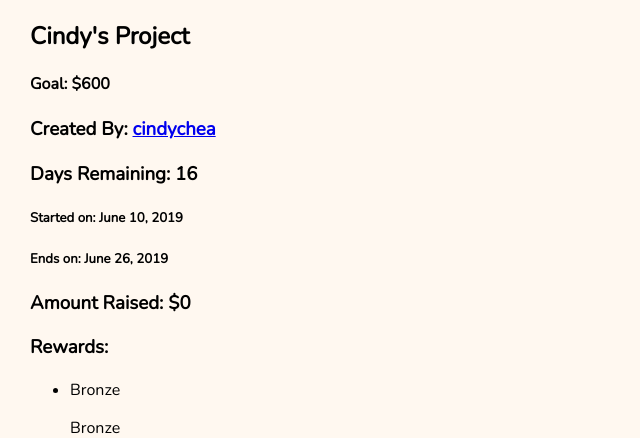
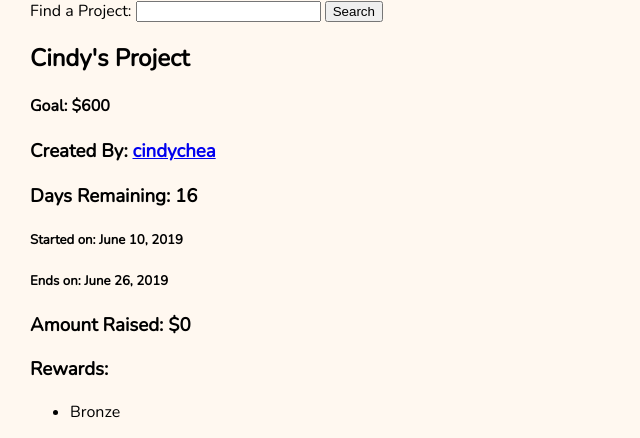
Before and after one commit to cindychea/crowdfunder, a Django app: page /project/1 in a window 1280 px wide. Shown: the part 153-591 px from the top of the page, without its empty margins (0-640 px from the left). Run offline with Django 3.2, Linux system fonts and the light colour scheme; data comes from the database, SQL or seed files in the repository.

Commit message:
added search bar

```diff
--- a/crowdfunder/models.py
+++ b/crowdfunder/models.py
@@ -2,6 +2,7 @@
 from django.contrib.auth.models import AbstractUser
 from django.db import models
 from datetime import date, datetime
+from tagging.fields import TagField
 
 class User(AbstractUser):
     bio = models.TextField(max_length=500, blank=True, null=True)
@@ -19,6 +20,7 @@ class Project(models.Model):
     end_date = models.DateField()
     owner = models.ForeignKey(User, on_delete=models.CASCADE, related_name='projects')
     expired = models.BooleanField(default=False)
+    tags = TagField()
 
     def total_contributions(self):
         return sum([c.reward.amount for c in self.contributions.all()])
@@ -44,6 +46,7 @@ class Project(models.Model):
         time_left = self.end_date - now
         return time_left.days
 
+
 class Reward(models.Model):
     title = models.CharField(max_length=255)
     amount = models.IntegerField()
--- a/crowdfunder/settings.py
+++ b/crowdfunder/settings.py
@@ -37,7 +37,8 @@ INSTALLED_APPS = [
     'django.contrib.sessions',
     'django.contrib.messages',
     'django.contrib.staticfiles',
-    'crowdfunder'
+    'crowdfunder',
+    'tagging'
 ]
 
 MIDDLEWARE = [
--- a/crowdfunder/templates/base.html
+++ b/crowdfunder/templates/base.html
@@ -21,11 +21,17 @@
         <a href="{% url 'login' %}">Login</a>
         <a href="{% url 'signup' %}">Sign up</a>
         {% endif %}
-        <!-- Search Bar go here -->
         <a href="{% url 'create_project' %}">Create A Project</a>
         </div>
     </header>
     <main>
+        <form action="{% url 'search' %}" method="get">
+            <label for="project-search">
+                <span>Find a Project:</span>
+                <input type="search" id="project-search" name="query" value="{{ query }}"/>
+            </label>
+            <input type="submit" value="Search"/>
+        </form>
         {% block content %}
         {% endblock %}
     </main>
--- /dev/null
+++ b/crowdfunder/templates/search.html
@@ -0,0 +1 @@
+{% extends 'base.html' %}
--- a/crowdfunder/urls.py
+++ b/crowdfunder/urls.py
@@ -29,4 +29,5 @@ urlpatterns = [
     path('logout/', views.logout_view, name='logout'),
     path('signup/', views.signup_view, name='signup'),
     path('profile/<int:id>', views.profile_view, name='profile'),
+    path('search/', views.search, name='search'),
 ]
--- a/crowdfunder/views.py
+++ b/crowdfunder/views.py
@@ -19,7 +19,6 @@ from crowdfunder.forms import ProjectForm, LoginForm, SignUpForm, RewardForm
 def root(request):
     return HttpResponseRedirect('/home')
 
-
 def home_page(request):
     context = {
         'title': 'Crowdfunder',
@@ -27,7 +26,6 @@ def home_page(request):
     }
     response = render(request, 'home.html', context)
     return HttpResponse(response)
-
 
 def display_project(request, project_id):
     project = Project.objects.get(pk=project_id)
@@ -100,7 +98,6 @@ def logout_view(request):
     logout(request)
     return redirect('home')
 
-
 def signup_view(request):
     if request.method == 'POST':
         form = SignUpForm(request.POST)
@@ -141,3 +138,13 @@ def back_project(request, reward_id, project_id):
     else:
         # TODO: Errors
         return redirect('display_project', project_id=project.id)
+
+def search(request):
+    query = request.GET['query']
+    search_results = Projects.objects.filter(tags__icontains=query)
+    context = {
+        'projects': search_results,
+        'query': query
+    }
+    response = render(request, 'search.html', context)
+    return HttpRespnose(response)
```
Also changed, not shown: crowdfunder/migrations/0003_project_tags.py (added).
